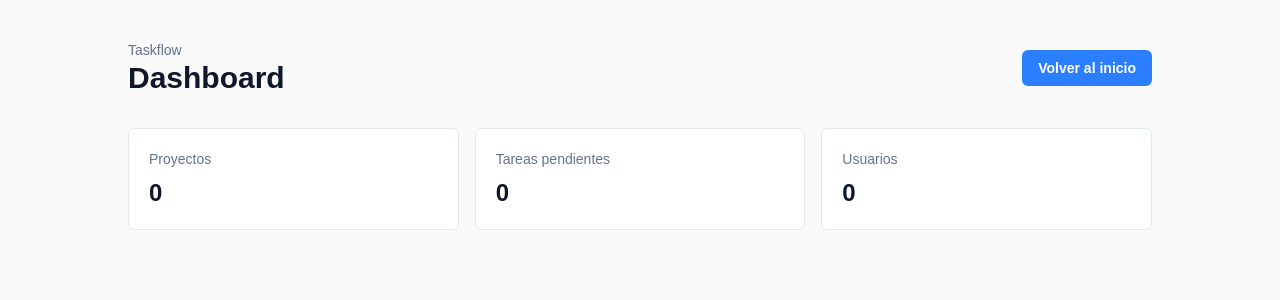
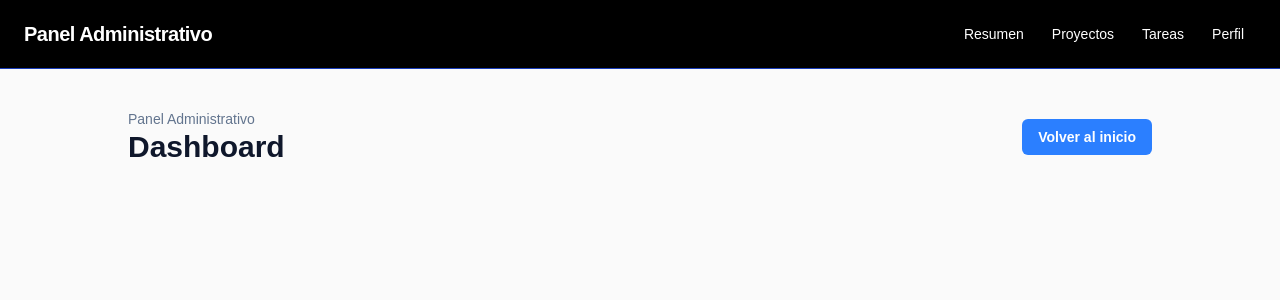
Before and after one commit to Bojopi/proyecto1-dap, a Next.js app: page /dashboard in a window 1280 px wide. Shown: the top 300 px of the page. Built offline with nearby package versions, Linux system fonts and the light colour scheme.

Commit message:
se añadio el header en el dashboard , con las opciones de proyectos, tareas ,etc de momento a una pantalla basica

```diff
--- a/app/components/Header.tsx
+++ b/app/components/Header.tsx
@@ -0,0 +1,28 @@
+import Link from "next/link";
+
+export default function Header() {
+  return (
+    <header className="border-b border-blue-800 bg-black text-white shadow-sm">
+      <div className="mx-auto flex max-w-7xl flex-col gap-4 px-6 py-4 sm:flex-row sm:items-center sm:justify-between">
+        <Link href="/dashboard" className="shrink-0 text-xl font-bold tracking-tight">
+          Panel Administrativo
+        </Link>
+
+        <nav aria-label="Navegación principal" className="flex gap-1 overflow-x-auto">
+          <Link href="/dashboard" className="flex whitespace-nowrap rounded-md px-3 py-2 text-sm font-medium hover:bg-blue-600">
+            Resumen
+          </Link>
+          <Link href="/dashboard/projects" className="flex whitespace-nowrap rounded-md px-3 py-2 text-sm font-medium hover:bg-blue-600">
+            Proyectos
+          </Link>
+          <Link href="/dashboard/tasks" className="flex whitespace-nowrap rounded-md px-3 py-2 text-sm font-medium hover:bg-blue-600">
+            Tareas
+          </Link>
+          <Link href="/dashboard/profile" className="flex whitespace-nowrap rounded-md px-3 py-2 text-sm font-medium hover:bg-blue-600">
+            Perfil
+          </Link>
+        </nav>
+      </div>
+    </header>
+  );
+}
--- a/app/dashboard/layout.tsx
+++ b/app/dashboard/layout.tsx
@@ -1,3 +1,12 @@
+import Header from "../components/Header";
+
+export const metadata = { title: "Dashboard" };
+
 export default function DashboardLayout({ children }: Readonly<{ children: React.ReactNode }>) {
-	return <>{children}</>;
+	return (
+		<div className="min-h-screen bg-zinc-50 text-slate-900">
+			<Header />
+			<main className="min-w-0">{children}</main>
+		</div>
+	);
 }
--- a/app/dashboard/page.tsx
+++ b/app/dashboard/page.tsx
@@ -6,7 +6,7 @@ export default function Dashboard() {
 			<div className="mx-auto max-w-5xl">
 				<div className="mb-8 flex flex-col gap-4 sm:flex-row sm:items-center sm:justify-between">
 					<div>
-						<p className="text-sm text-slate-500">Taskflow</p>
+						<p className="text-sm text-slate-500">Panel Administrativo</p>
 						<h1 className="text-3xl font-bold">Dashboard</h1>
 					</div>
 					<Link
@@ -17,21 +17,6 @@ export default function Dashboard() {
 					</Link>
 				</div>
 
-				<section className="grid gap-4 sm:grid-cols-3">
-					<div className="rounded-md border border-slate-200 bg-white p-5">
-						<p className="text-sm text-slate-500">Proyectos</p>
-						<p className="mt-2 text-2xl font-bold">0</p>
-					</div>
-					<div className="rounded-md border border-slate-200 bg-white p-5">
-						<p className="text-sm text-slate-500">Tareas pendientes</p>
-						<p className="mt-2 text-2xl font-bold">0</p>
-					</div>
-					<div className="rounded-md border border-slate-200 bg-white p-5">
-						<p className="text-sm text-slate-500">Usuarios</p>
-						<p className="mt-2 text-2xl font-bold">0</p>
-					</div>
-				</section>
-
 			</div>
 		</main>
 	);
--- /dev/null
+++ b/app/dashboard/profile/page.tsx
@@ -0,0 +1,8 @@
+export default function ProfilePage() {
+	return (
+		<section className="p-6 md:p-10">
+			<h1 className="text-3xl font-bold">Perfil</h1>
+			<p className="mt-2 text-slate-500">Aquí aparecerá la información de tu perfil.</p>
+		</section>
+	);
+}
--- /dev/null
+++ b/app/dashboard/projects/page.tsx
@@ -0,0 +1,8 @@
+export default function ProjectsPage() {
+	return (
+		<section className="p-6 md:p-10">
+			<h1 className="text-3xl font-bold">Proyectos</h1>
+			<p className="mt-2 text-slate-500">Aquí aparecerán tus proyectos.</p>
+		</section>
+	);
+}
--- /dev/null
+++ b/app/dashboard/tasks/page.tsx
@@ -0,0 +1,8 @@
+export default function TasksPage() {
+	return (
+		<section className="p-6 md:p-10">
+			<h1 className="text-3xl font-bold">Tareas</h1>
+			<p className="mt-2 text-slate-500">Aquí aparecerán tus tareas.</p>
+		</section>
+	);
+}
--- a/app/register/page.tsx
+++ b/app/register/page.tsx
@@ -6,7 +6,7 @@ export default function Register() {
         <div>
           <div>
             <form action="">
-              //entradas del usuario
+              //esta es la pantalla para registrarse
               <input type="text" placeholder="Nombre" className="border border-gray-300 rounded-md p-2 mb-4 w-full" />
               <input type="text" placeholder="Apellido" className="border border-gray-300 rounded-md p-2 mb-4 w-full" />
               <input type="email" placeholder="Correo" className="border border-gray-300 rounded-md p-2 mb-4 w-full" />
@@ -19,7 +19,6 @@ export default function Register() {
             </form>
           </div>
           <div>
-            <h1>Este es el registrar de la pagina</h1>
           </div>
         </div>
       </main>
--- a/package.json
+++ b/package.json
@@ -9,6 +9,10 @@
     "lint": "eslint"
   },
   "dependencies": {
+    "@fortawesome/fontawesome-svg-core": "^7.3.1",
+    "@fortawesome/free-brands-svg-icons": "^7.3.1",
+    "@fortawesome/free-solid-svg-icons": "^7.3.1",
+    "@fortawesome/react-fontawesome": "^3.5.0",
     "next": "16.3.0",
     "react": "19.2.8",
     "react-dom": "19.2.8"
```
Also changed, not shown: app/dashboard/projects/[id]/page.tsx (added), app/dashboard/projects/new/page.tsx (added), app/dashboard/tasks/new/page.tsx (added), app/dashboard/users/page.tsx (added), 1 other file (tests, documents, lock files or other folders).
